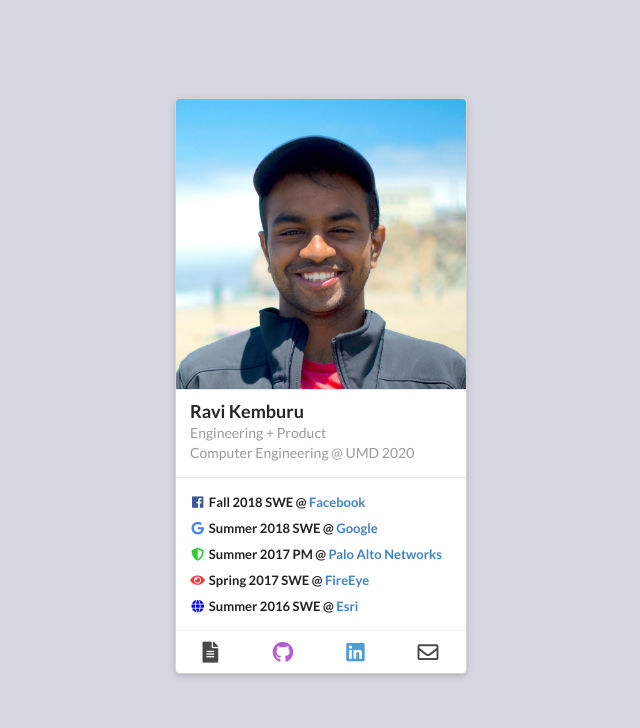
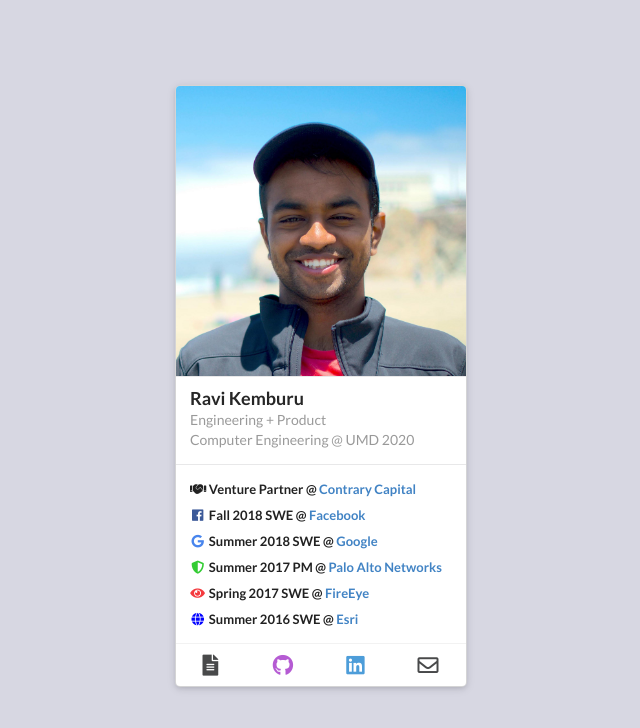
Before and after one commit to rkemburu/rkemburu.github.io, a plain HTML site: page index.html in a window 1280 px wide. Shown: the whole page, without its empty margins (319-959 px from the left). Drawn offline with nearby package versions, Linux system fonts and the light colour scheme.

Commit message:
Update to semantic 2.4.4 + add contrary

```diff
--- a/index.html
+++ b/index.html
@@ -6,7 +6,7 @@
       <link rel="icon" href="rk.ico" type="image/x-icon"/>
       <meta http-equiv="X-UA-Compatible" content="IE=edge,chrome=1" />
       <meta name="viewport" content="width=device-width, initial-scale=1.0, maximum-scale=1.0">
-      <link rel="stylesheet" href="https://cdnjs.cloudflare.com/ajax/libs/semantic-ui/2.3.3/semantic.min.css">
+      <link rel="stylesheet" href="https://cdnjs.cloudflare.com/ajax/libs/semantic-ui/2.4.1/semantic.min.css">
       <link rel="stylesheet" href="css/style.css"/>
    </head>
    <body>
@@ -24,6 +24,11 @@
                   </div>
                   <div class="content">
                      <div class="ui small feed">
+                        <div class="event">
+                           <div class="content">
+                              <div class="summary"><i class="handshake icon"></i>Venture Partner @ <a href="https://www.contrarycap.com/">Contrary Capital</a></div>
+                           </div>
+                        </div>
                         <div class="event">
                            <div class="content">
                               <div class="summary"><i class="facebook icon"></i>Fall 2018 SWE @ <a href="https://www.facebook.com/">Facebook</a></div>
```
